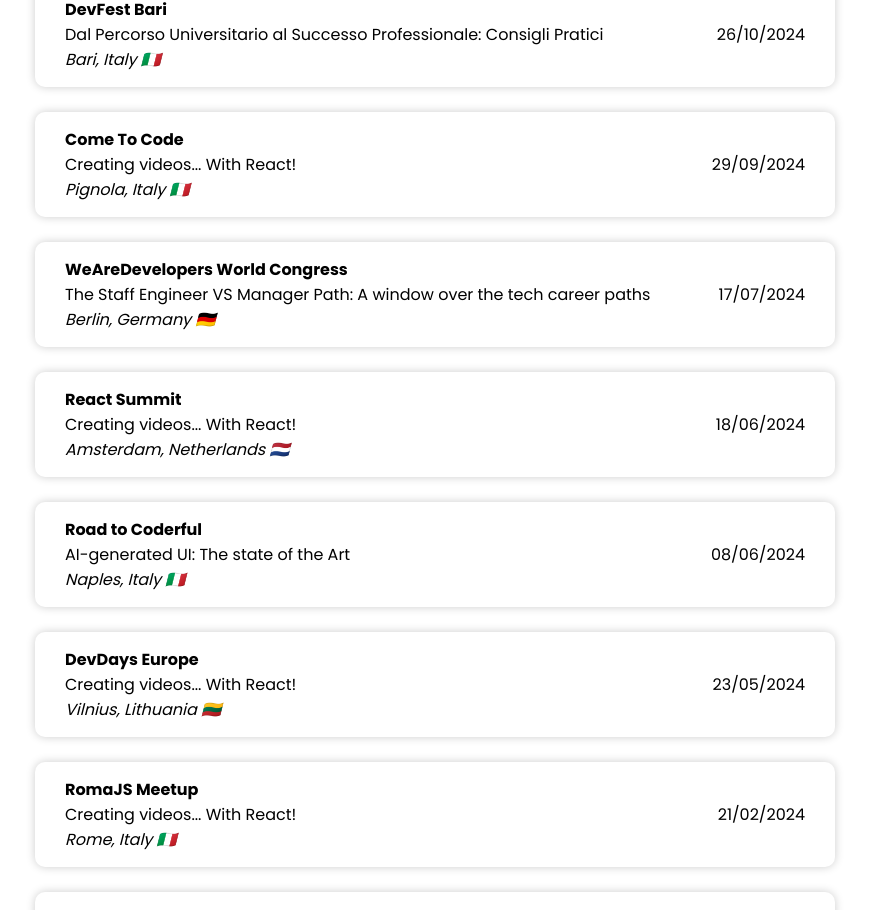
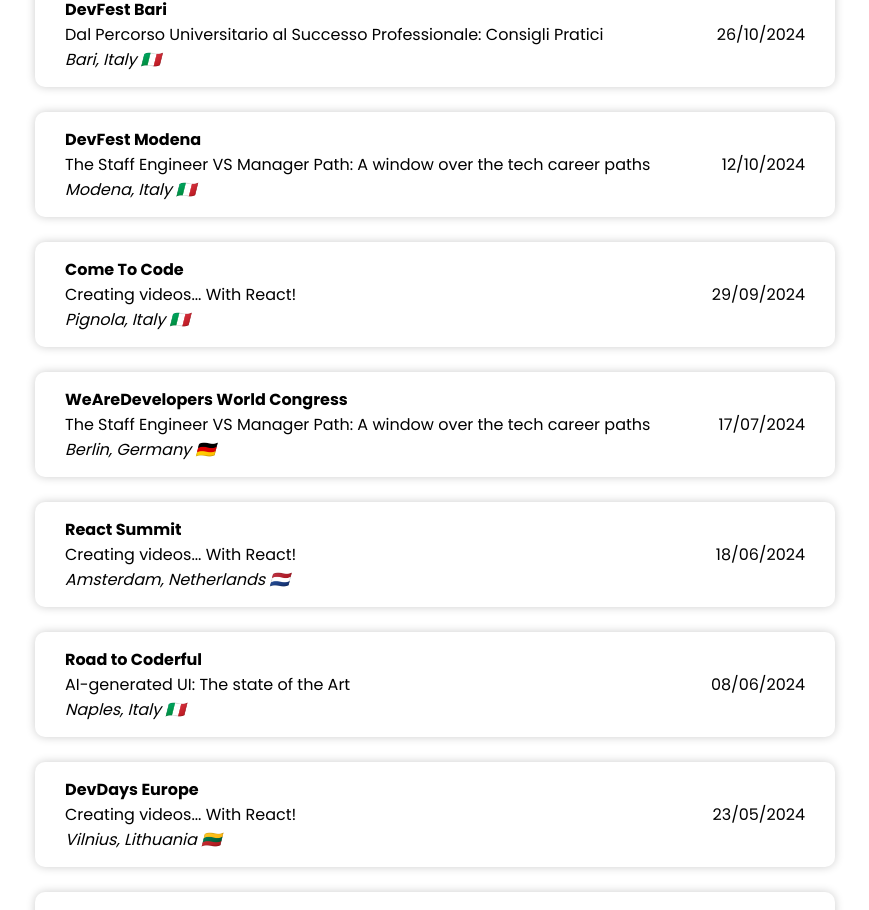
Before and after one commit to alfonsograziano/ag-website, a Next.js app: page / in a window 1280 px wide. Shown: the part 815-1725 px from the top of the page, without its empty margins (205-1074 px from the left). Built offline with nearby package versions, Linux system fonts and the light colour scheme.

Commit message:
New talk

```diff
--- a/components/talks/index.jsx
+++ b/components/talks/index.jsx
@@ -23,6 +23,13 @@
     talkTitle: "Dal Percorso Universitario al Successo Professionale: Consigli Pratici",
     date: buildDate(26, 10, 2024),
     where: "Bari, Italy 🇮🇹",
+  },
+  {
+    eventName: "DevFest Modena",
+    talkTitle:
+      "The Staff Engineer VS Manager Path: A window over the tech career paths",
+    date: buildDate(12, 10, 2024),
+    where: "Modena, Italy 🇮🇹",
   },
   {
     eventName: "Come To Code",
```
